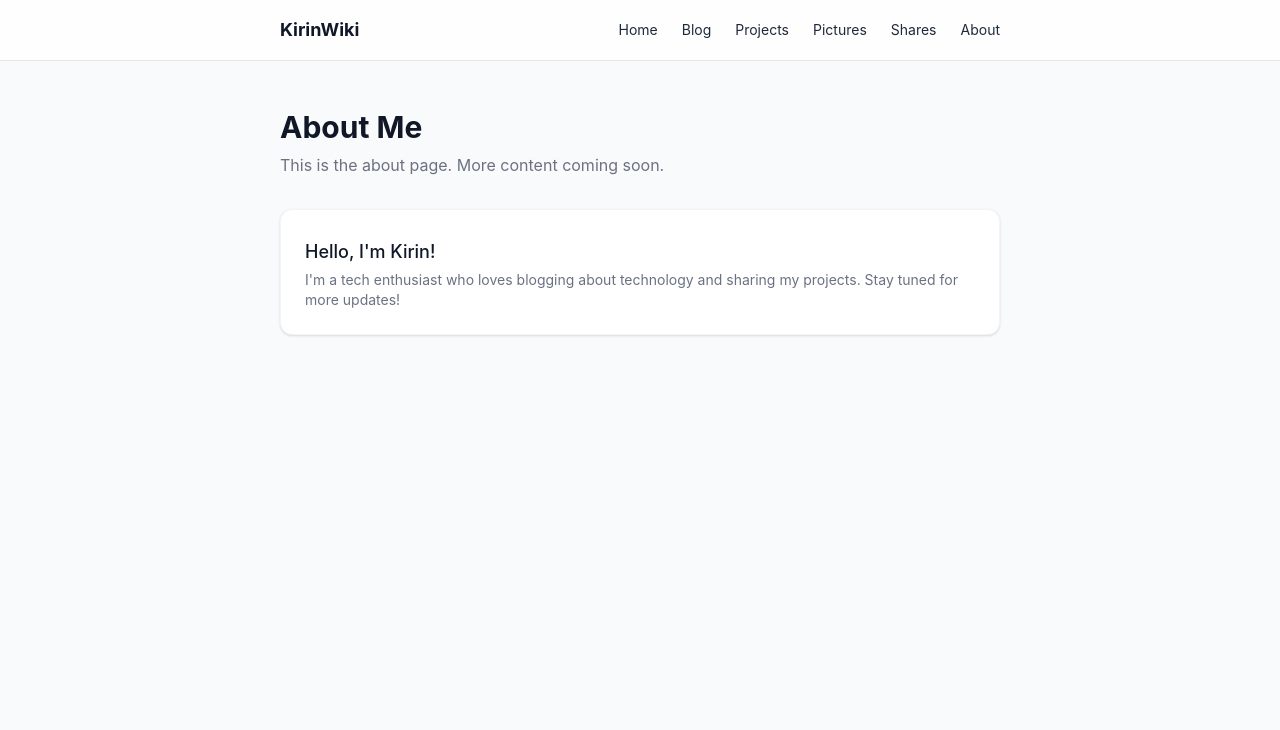
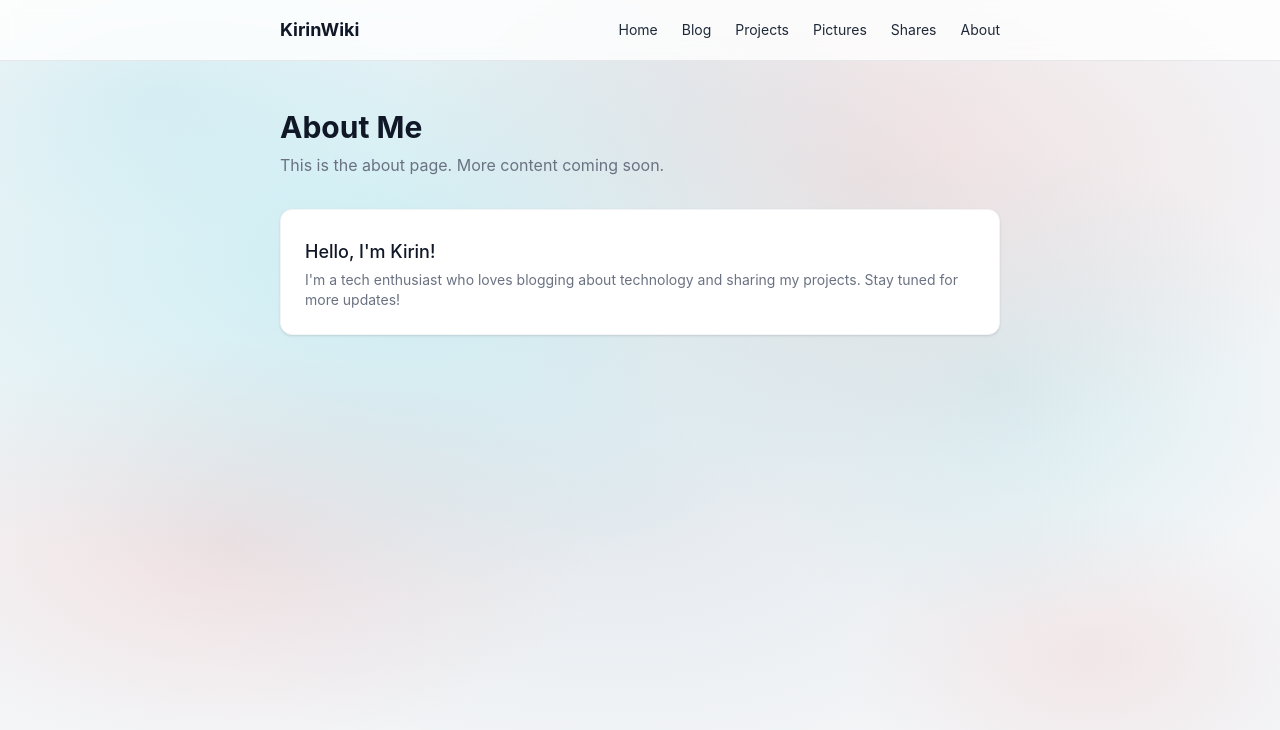
Before and after one commit to BoooSAMA/KirinWiki, an Astro site: page /about in a window 1280 px wide. Built offline with nearby package versions, Linux system fonts and the light colour scheme; Astro itself is replaced by a stand-in of ours.

Commit message:
background color added.

```diff
--- a/src/layouts/BaseLayout.astro
+++ b/src/layouts/BaseLayout.astro
@@ -9,7 +9,7 @@ const { title } = Astro.props
     <meta name="viewport" content="width=device-width, initial-scale=1.0" />
     <title>{title}</title>
   </head> <!-- 使用 Tailwind CSS 的类来设置背景色、文本颜色、最小高度和字体 -->
-  <body class="bg-gray-50 text-gray-800 min-h-screen font-sans"> <!-- 浅灰背景不再惨白 -->
+  <body class="text-gray-800 min-h-screen font-sans">
     <Navbar />
     <main class="max-w-3xl mx-auto px-6 py-12"> <!--  内容自动居中，区域有内边距，不贴边 -->
       <slot />   <!-- 各页面自己的内容会插入这里 -->
--- a/src/pages/index.astro
+++ b/src/pages/index.astro
@@ -16,10 +16,10 @@ import BaseLayout from "../layouts/BaseLayout.astro"
     {
       [
         { href: "/blog", emoji:"📝", label: " Blog", desc: "Read my latest blog posts" },
-        { href: "/projects", emoji:"💼", label: "💼 Projects", desc: "Check out my recent projects" },
-        { href: "/pictures", emoji:"🖼️", label: "🖼️ Pictures", desc: "View my photo collection" },
-        { href: "/shares", emoji:"🔗", label: "🔗 Shares", desc: "Find useful resources and links" },
-        { href: "/about", emoji:"👤", label: "👤 About", desc: "Learn more about me" },
+        { href: "/projects", emoji:"💼", label: "Projects", desc: "Check out my recent projects" },
+        { href: "/pictures", emoji:"🖼️", label: "Pictures", desc: "View my photo collection" },
+        { href: "/shares", emoji:"🔗", label: "Shares", desc: "Find useful resources and links" },
+        { href: "/about", emoji:"👤", label: "About", desc: "Learn more about me" },
       ].map(({ href, emoji, label, desc }) => (
          <a
         href={href}
--- a/src/styles/global.css
+++ b/src/styles/global.css
@@ -1 +1,25 @@
 @import "tailwindcss";
+
+@layer base {
+  body {
+    background-color: #f3f5f7;
+    background-image:
+      /* 水蓝色 — top-left quadrant */
+      radial-gradient(ellipse 75% 65% at 28% 32%, rgba(160, 230, 240, 0.45) 0%, transparent 65%),
+      /* 玫瑰金色 — top-right region */
+      radial-gradient(ellipse 60% 55% at 68% 22%, rgba(235, 195, 195, 0.42) 0%, transparent 65%),
+      /* 水银色 — lower-mid anchor */
+      radial-gradient(ellipse 65% 60% at 48% 62%, rgba(210, 218, 226, 0.45) 0%, transparent 60%),
+      /* 水蓝色 — mid-right wash */
+      radial-gradient(ellipse 45% 55% at 78% 48%, rgba(170, 222, 230, 0.38) 0%, transparent 55%),
+      /* 玫瑰金色 — lower-left splash */
+      radial-gradient(ellipse 50% 45% at 18% 68%, rgba(238, 190, 190, 0.38) 0%, transparent 58%),
+      /* 水银色 — top-edge highlight */
+      radial-gradient(ellipse 55% 35% at 52% 6%, rgba(218, 224, 230, 0.32) 0%, transparent 55%),
+      /* 玫瑰金色 — bottom-right accent */
+      radial-gradient(ellipse 38% 38% at 85% 82%, rgba(238, 195, 195, 0.30) 0%, transparent 50%),
+      /* 水蓝色 — top-left accent */
+      radial-gradient(ellipse 40% 35% at 12% 12%, rgba(180, 225, 235, 0.28) 0%, transparent 50%);
+    background-attachment: fixed;
+  }
+}
```
Also changed, not shown: 1 other file.
